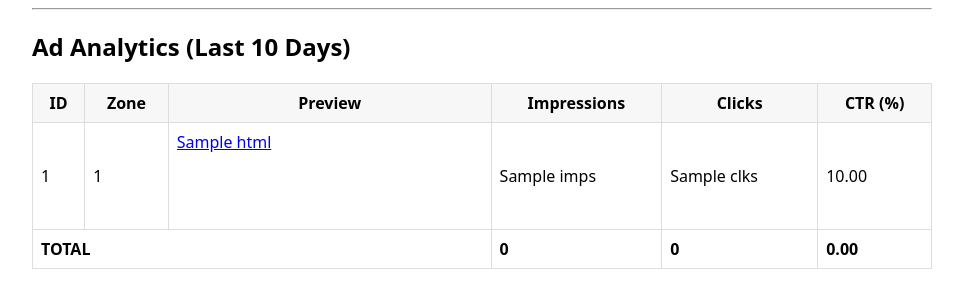
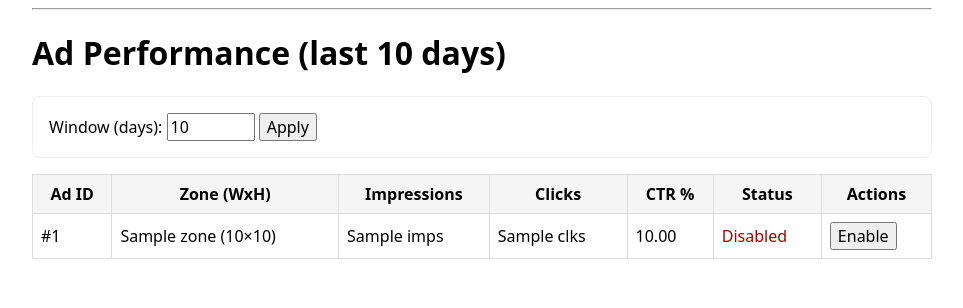
Before and after one commit to npneykov/ad-server, a FastAPI app: template templates/admin/analytics.html in a window 1280 px wide. Shown: the part 62-370 px from the top of the page, without its empty margins (158-1121 px from the left). Run offline with FastAPI, Linux system fonts and the light colour scheme; the template is opened without the code that fills it: most values are stand-ins (such as "Sample title", 1, 10 or a date in 2020).

Commit message:
Refactor analytics endpoint

```diff
--- a/main.py
+++ b/main.py
@@ -54,22 +54,19 @@ if os.path.isdir('tools'):
 def range_counts(session: Session, days: int = 7):
     since = datetime.utcnow() - timedelta(days=days)
 
-    # Aggregate impressions per ad_id
-    imp_rows = session.exec(
-        select(Impression.ad_id, func.count(Impression.id))  # pyright: ignore[reportArgumentType]
+    imps_rows = session.exec(
+        select(Impression.ad_id, func.count(Impression.id))  # type: ignore
         .where(Impression.timestamp >= since)
-        .group_by(Impression.ad_id)  # pyright: ignore[reportArgumentType]
+        .group_by(Impression.ad_id)  # type: ignore
     ).all()
-    imps = {ad_id: n for ad_id, n in imp_rows}
+    clicks_rows = session.exec(
+        select(Click.ad_id, func.count(Click.id))  # type: ignore
+        .where(Click.timestamp >= since)
+        .group_by(Click.ad_id)  # type: ignore
+    ).all()
 
-    # Aggregate clicks per ad_id
-    clk_rows = session.exec(
-        select(Click.ad_id, func.count(Click.id))  # pyright: ignore[reportArgumentType]
-        .where(Click.timestamp >= since)
-        .group_by(Click.ad_id)  # pyright: ignore[reportArgumentType]
-    ).all()
-    clks = {ad_id: n for ad_id, n in clk_rows}
-
+    imps = {ad_id: n for ad_id, n in imps_rows}
+    clks = {ad_id: n for ad_id, n in clicks_rows}
     return imps, clks
 
 
@@ -83,16 +80,30 @@ def admin_analytics(
     days: int = Query(7, ge=1, le=90),
     session: Session = Depends(get_session),
 ):
+    rows = session.exec(select(Ad, Zone).join(Zone, Zone.id == Ad.zone_id)).all()  # type: ignore
+
     imps, clks = range_counts(session, days=days)
-    ads = session.exec(select(Ad)).all()
-    rows = []
-    for a in ads:
-        i = imps.get(a.id, 0)  # pyright: ignore[reportCallIssue, reportArgumentType]
-        c = clks.get(a.id, 0)  # pyright: ignore[reportArgumentType, reportCallIssue]
+
+    data = []
+    for ad, zone in rows:
+        i = imps.get(ad.id, 0) or 0  # type: ignore
+        c = clks.get(ad.id, 0) or 0  # type: ignore
         ctr = (c / i * 100.0) if i else 0.0
-        rows.append({'ad': a, 'imps': i, 'clks': c, 'ctr': ctr})
+        data.append(
+            {
+                'ad': ad,
+                'zone': zone,
+                'imps': i,
+                'clks': c,
+                'ctr': ctr,
+            }
+        )
+
+    # sort by CTR desc for default leaderboard feel
+    data.sort(key=lambda r: r['ctr'], reverse=True)
+
     return templates.TemplateResponse(
-        'admin/analytics.html', {'request': request, 'rows': rows, 'days': days}
+        'admin/analytics.html', {'request': request, 'rows': data, 'days': days}
     )
 
 
@@ -272,6 +283,8 @@ def render_ad(
             c = clks.get(a.id, 0)  # type: ignore
             ctr = (c / i) if i > 0 else 0
             boost = 1.0 + min(ctr * 10, 2.0)
+            if i < 100:
+                boost *= 1.5
             weight = a.weight * boost
         except ZeroDivisionError:
             weight = a.weight
@@ -533,3 +546,25 @@ def publisher_test(request: Request):
 )
 def yandex_verification():
     return 'yandex-verification: 6079f30d3b2abdbc'
+
+
+@app.post('/admin/ads/{ad_id}/disable', dependencies=[Depends(verify_admin_key)])
+def admin_ads_disable(ad_id: int, session: Session = Depends(get_session)):
+    ad = session.get(Ad, ad_id)
+    if not ad:
+        raise HTTPException(status_code=404, detail='Ad not found')
+    ad.is_active = False
+    session.add(ad)
+    session.commit()
+    return RedirectResponse(url='/admin/analytics', status_code=303)
+
+
+@app.post('/admin/ads/{ad_id}/enable', dependencies=[Depends(verify_admin_key)])
+def admin_ads_enable(ad_id: int, session: Session = Depends(get_session)):
+    ad = session.get(Ad, ad_id)
+    if not ad:
+        raise HTTPException(status_code=404, detail='Ad not found')
+    ad.is_active = True
+    session.add(ad)
+    session.commit()
+    return RedirectResponse(url='/admin/analytics', status_code=303)
--- a/templates/admin/analytics.html
+++ b/templates/admin/analytics.html
@@ -1,57 +1,70 @@
 {% extends "admin/base.html" %}
 {% block content %}
-<h2 class="mb-4">Ad Analytics (Last {{ days }} Days)</h2>
-<table border="1" cellpadding="8" cellspacing="0">
+<h1>Ad Performance (last {{ days }} days)</h1>
+
+<div class="card">
+    <form method="get">
+        <label>Window (days):
+            <input type="number" name="days" value="{{ days }}" min="1" max="90" />
+        </label>
+        <button type="submit">Apply</button>
+    </form>
+</div>
+
+<table id="leaderboard">
     <thead>
         <tr>
-            <th>ID</th>
-            <th>Zone</th>
-            <th>Preview</th>
+            <th>Ad ID</th>
+            <th>Zone (WxH)</th>
             <th>Impressions</th>
             <th>Clicks</th>
-            <th>CTR (%)</th>
+            <th>CTR %</th>
+            <th>Status</th>
+            <th>Actions</th>
         </tr>
     </thead>
     <tbody>
-        {% set total_imps = 0 %}
-        {% set total_clicks = 0 %}
-        {% for row in rows %}
-        {% set total_imps = total_imps + row.imps %}
-        {% set total_clicks = total_clicks + row.clks %}
+        {% for r in rows %}
         <tr>
-            <td>{{ row.ad.id }}</td>
-            <td>{{ row.ad.zone_id }}</td>
+            <td>#{{ r.ad.id }}</td>
+            <td>{{ r.zone.name }} ({{ r.zone.width }}×{{ r.zone.height }})</td>
+            <td>{{ r.imps }}</td>
+            <td>{{ r.clks }}</td>
+            <td>{{ "%.2f"|format(r.ctr) }}</td>
             <td>
-                <a href="{{ row.ad.url }}" target="_blank">
-                    <div style="width: 200px; height: 90px; overflow: hidden;">
-                        {{ row.ad.html | safe }}
-                    </div>
-                </a>
+                {% if r.ad.is_active %}<span style="color:green">Active</span>
+                {% else %}<span style="color:#a00">Disabled</span>{% endif %}
             </td>
-            <td>{{ row.imps }}</td>
-            <td>{{ row.clks }}</td>
             <td>
-                {{ "%.2f"|format(row.ctr) }}
-                {% if row.ctr > 5.0 %}
-                <span style="color: green; font-weight: bold;">★</span>
+                {% if r.ad.is_active %}
+                <form method="post" action="/admin/ads/{{ r.ad.id }}/disable" style="display:inline">
+                    <button type="submit">Disable</button>
+                </form>
+                {% else %}
+                <form method="post" action="/admin/ads/{{ r.ad.id }}/enable" style="display:inline">
+                    <button type="submit">Enable</button>
+                </form>
                 {% endif %}
             </td>
         </tr>
         {% endfor %}
     </tbody>
-    <tfoot>
-        <tr style="font-weight: bold;">
-            <td colspan="3">TOTAL</td>
-            <td>{{ total_imps }}</td>
-            <td>{{ total_clicks }}</td>
-            <td>
-                {% if total_imps %}
-                {{ "%.2f"|format((total_clicks / total_imps) * 100) }}
-                {% else %}
-                0.00
-                {% endif %}
-            </td>
-        </tr>
-    </tfoot>
 </table>
+
+<style>
+    #leaderboard {
+        width: 100%;
+        border-collapse: collapse;
+    }
+
+    #leaderboard th,
+    #leaderboard td {
+        border: 1px solid #ddd;
+        padding: 8px;
+    }
+
+    #leaderboard th {
+        background: #f5f5f5;
+    }
+</style>
 {% endblock %}
```
